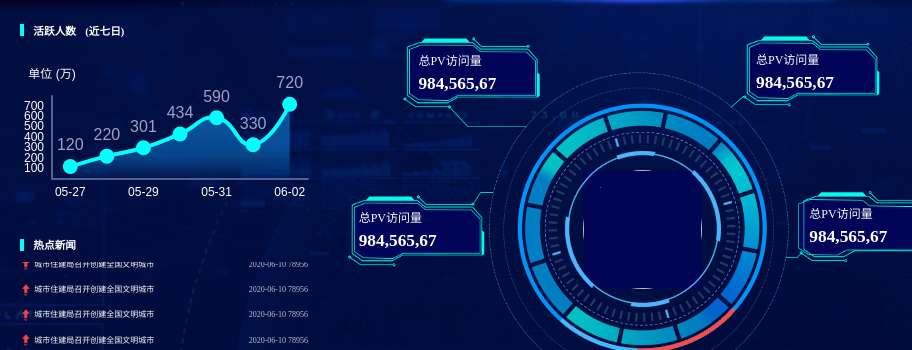
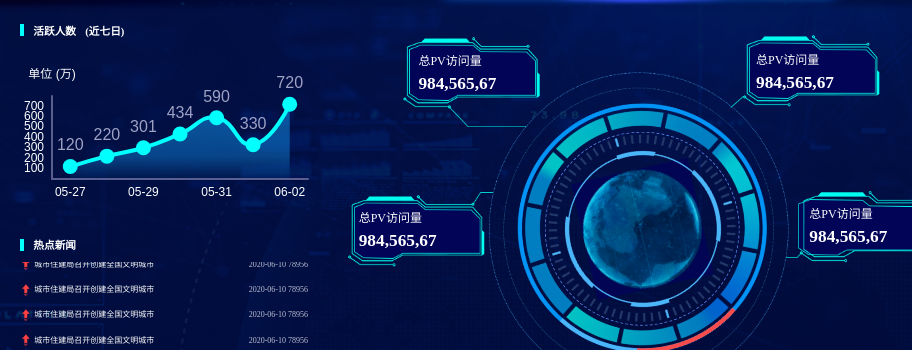
Before and after one commit to zjc15853424553/maxMessage, a plain HTML site: page index.html in a window 1280 px wide. Shown: the part 48-398 px from the top of the page, 0-912 px from the left. Drawn offline with Linux system fonts and the light colour scheme.

Commit message:
提交项城数据大屏代码

```diff
--- a/index.html
+++ b/index.html
@@ -122,7 +122,7 @@
             <div class="center">
                 <div class="centerTop">
                     <div class="cc">
-                        <div class="yuanOne"><img src="./img/picc.gif" alt=""></div>
+                        <div class="yuanOne"><img src="./img/yuanOne.png" alt=""></div>
                         <div class="yuanTwo"><img src="./img/yuanTwo.png" alt=""></div>
                         <div class="yuanthree"><img src="./img/yuanthree.png" alt=""></div>
                         <div class="xian"></div>
@@ -168,6 +168,7 @@
     </div>
     <!-- 引入滚动样式 -->
     <script src="./js/pmd.js"></script>
+    <!-- echarts数据导入 -->
     <script>
         //左边第一个echars
         var leftTop = echarts.init(document.getElementById('leftTop'));
--- a/js/pmd.js
+++ b/js/pmd.js
@@ -7,7 +7,7 @@
             $('ul').css({'margin-top':0});
         })
     }
-    $('ul').hover(function(){
+    $('ul').mouseover (function(){
         clearInterval(timer)
     },function(){
         timer = setInterval(auto,1000);
--- a/less/index.less
+++ b/less/index.less
@@ -202,7 +202,7 @@ body{
                         width: 2.225rem;
                         height: 2.225rem;
                         position: absolute;
-                        // animation: myOne 7s linear infinite;
+                        animation: myOne 7s linear infinite;
                         transform-origin:center center;
                         left: 50%;
                         top: 50%;
```
Also changed, not shown: css/index.css, img/qiuList.png (deleted).
